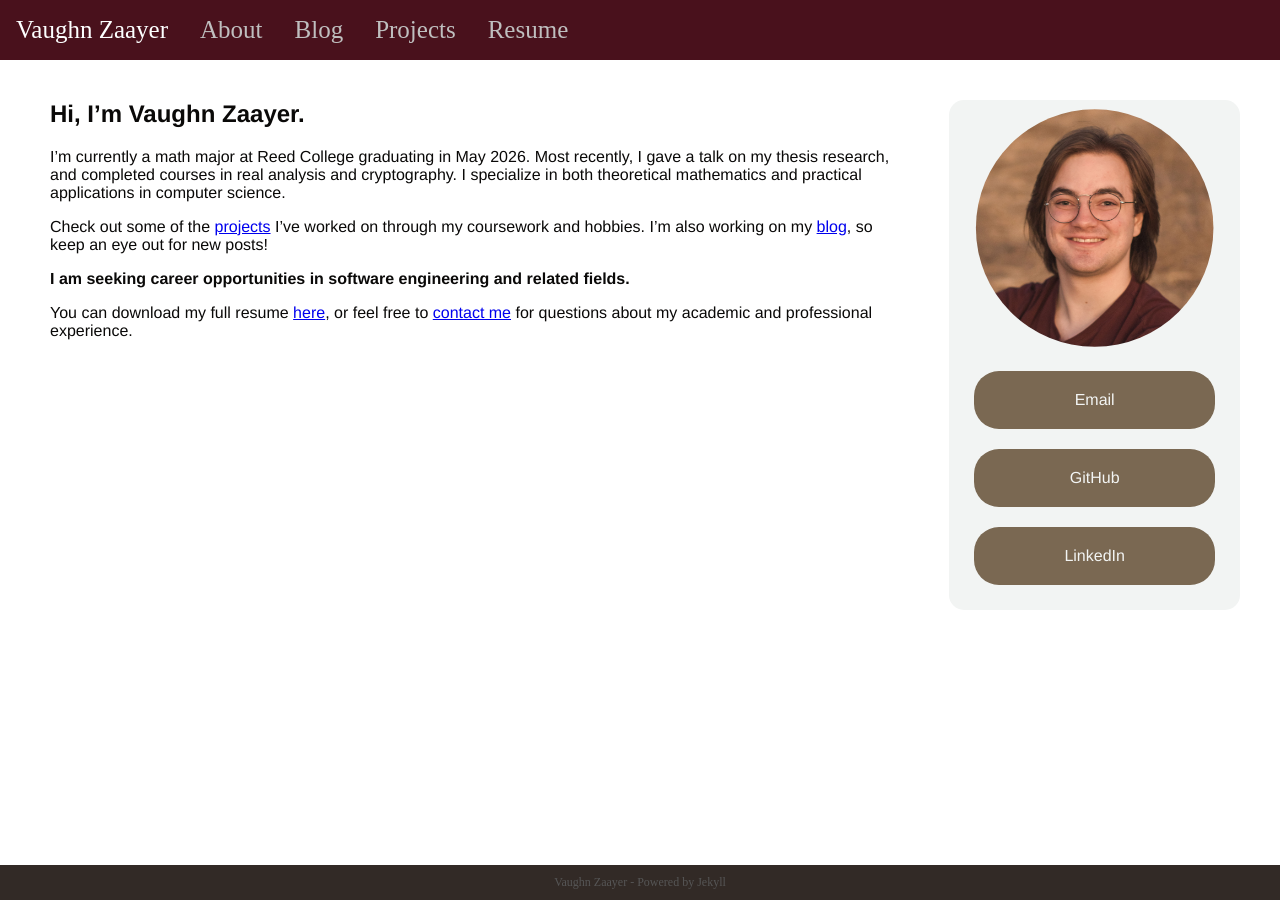
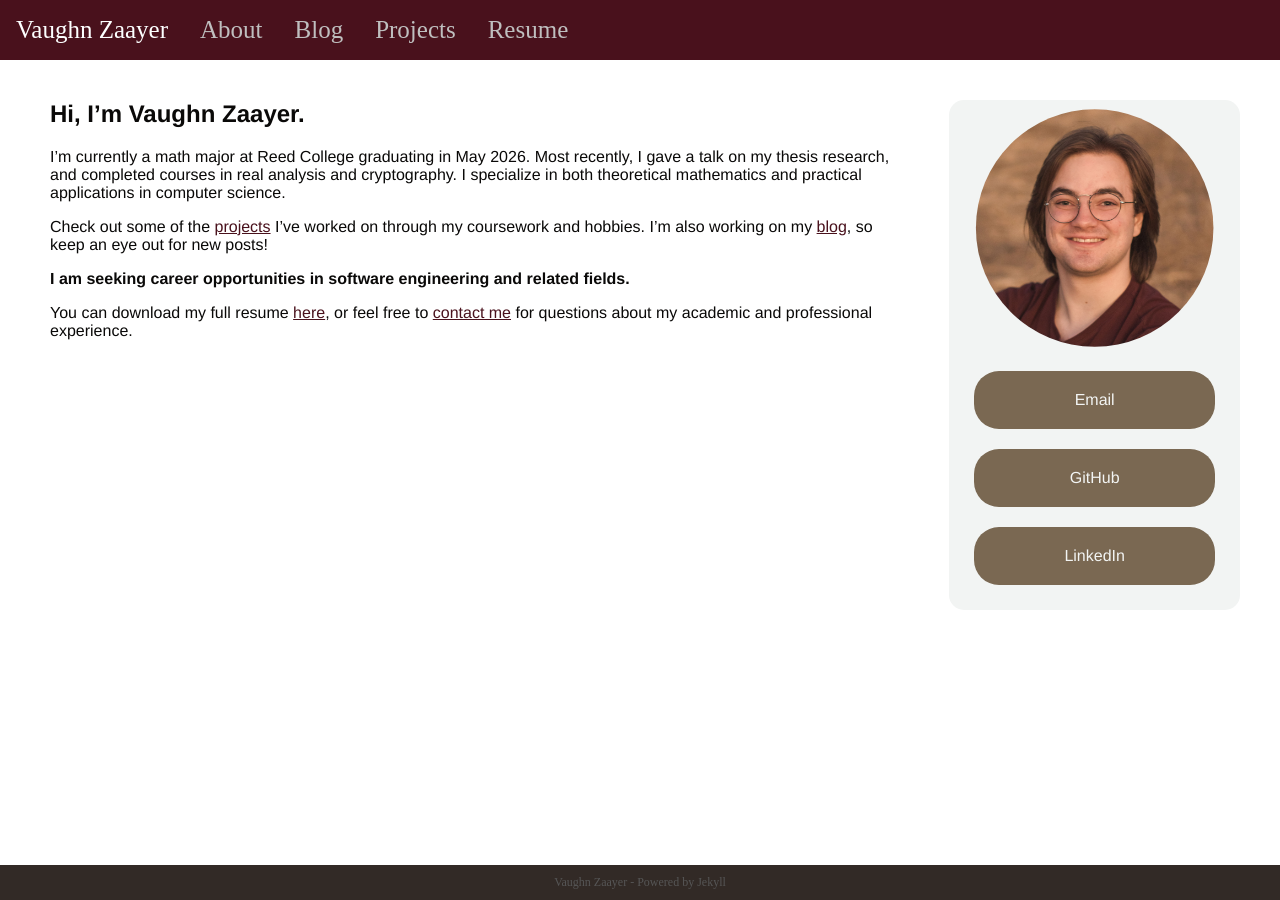
Before and after one commit to vaughnzaayer/vaughnzaayer.github.io, a Jekyll site: the page built from index.html, in a window 1280 px wide. Built offline with Jekyll 4.4.1, drawn with Linux system fonts in a browser that asks for light colours.

Commit message:
adjusted link colors

```diff
--- a/_layouts/default.html
+++ b/_layouts/default.html
@@ -5,6 +5,7 @@
 		<meta charset="utf-8">
 		<title>{{ page.title }}</title>
 		<link rel="stylesheet" href="/assets/css/styles.css">
+		<link rel="icon" type="image/png" href="/assets/icons/favicon-32x32.png">
 
 	</head>
 	<body>
--- a/_layouts/default_no_contact_space.html
+++ b/_layouts/default_no_contact_space.html
@@ -4,6 +4,7 @@
 		<meta charset="utf-8">
 		<title>{{ page.title }}</title>
 		<link rel="stylesheet" href="/assets/css/styles.css">
+		<link rel="icon" type="image/png" href="/assets/icons/favicon-32x32.png">
 
 	</head>
 	<body>
--- a/_sass/main.scss
+++ b/_sass/main.scss
@@ -1,5 +1,6 @@
 $background-color: #FFF;
 $default-text-color: #0A0908;
+$accent-color: #A9927D;
 $navbar_color: #49111C;
 $contact_card_background: #F2F4F3;
 $cc_link_color: #7A6852;
@@ -34,6 +35,20 @@ body {
   z-index: -50;
   display: flex;
   flex-direction: column;
+}
+
+a {
+  color: $navbar_color;
+  text-decoration: underline;
+}
+
+a:visited {
+  color: $navbar_color;
+}
+
+a:hover {
+  color: $cc_link_color_hover;
+  text-decoration: none;
 }
 
 .main_content_body {
@@ -131,6 +146,10 @@ body {
   background-color: $cc_link_color;
 }
 
+.contact_link:visited {
+  color: #F2F4F3;
+}
+
 .contact_link:hover {
   background-color: $cc_link_color_hover;
 }
@@ -172,6 +191,10 @@ body {
   color: black;
   background-color: inherit;
   text-align: center;
+}
+
+#blog_post_links a:visited {
+  color: black;
 }
 
 #blog_post_links a:hover {
@@ -233,6 +256,10 @@ body {
   background-color: $project_listing_hover;
 }
 
+.project_listing a:visited {
+  color: white;
+}
+
 #selected_category {
   background-color: $navbar_color;
 }
```
Also changed, not shown: assets/icons/favicon-32x32.png (added).
